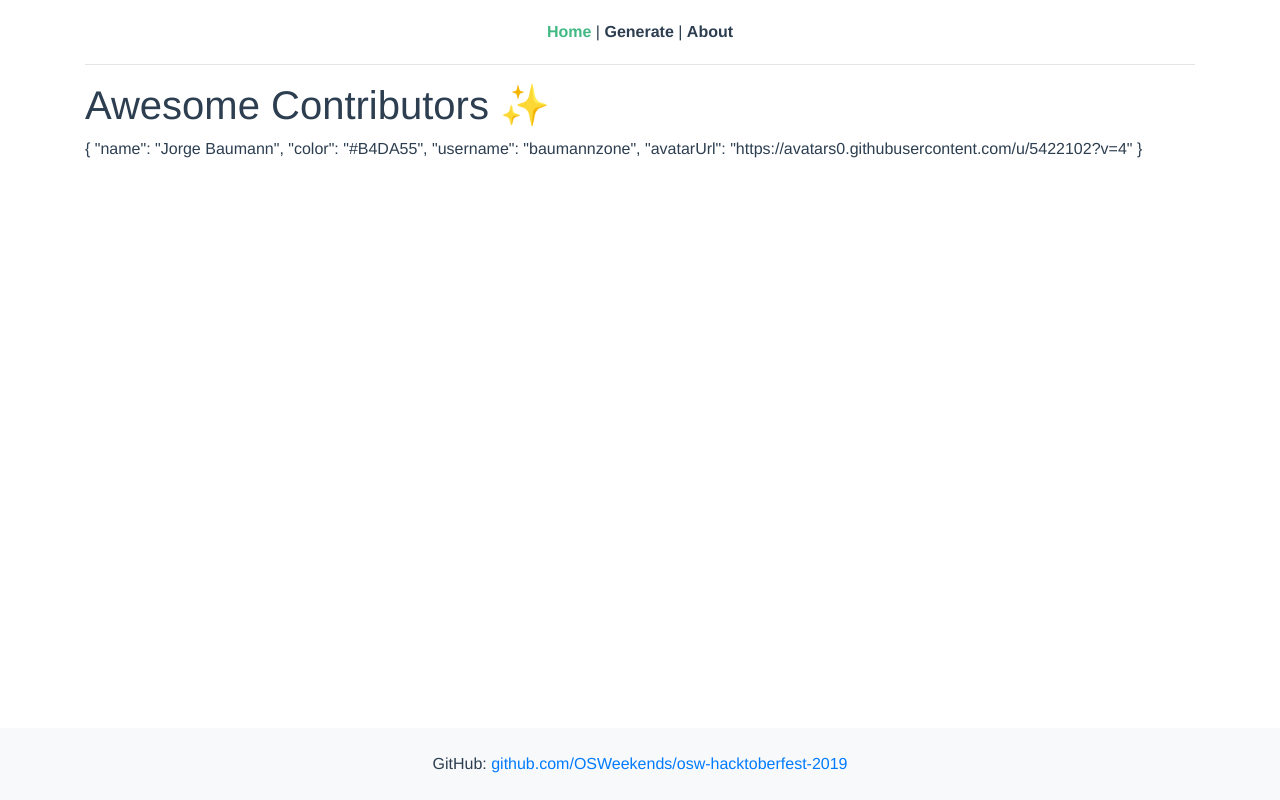
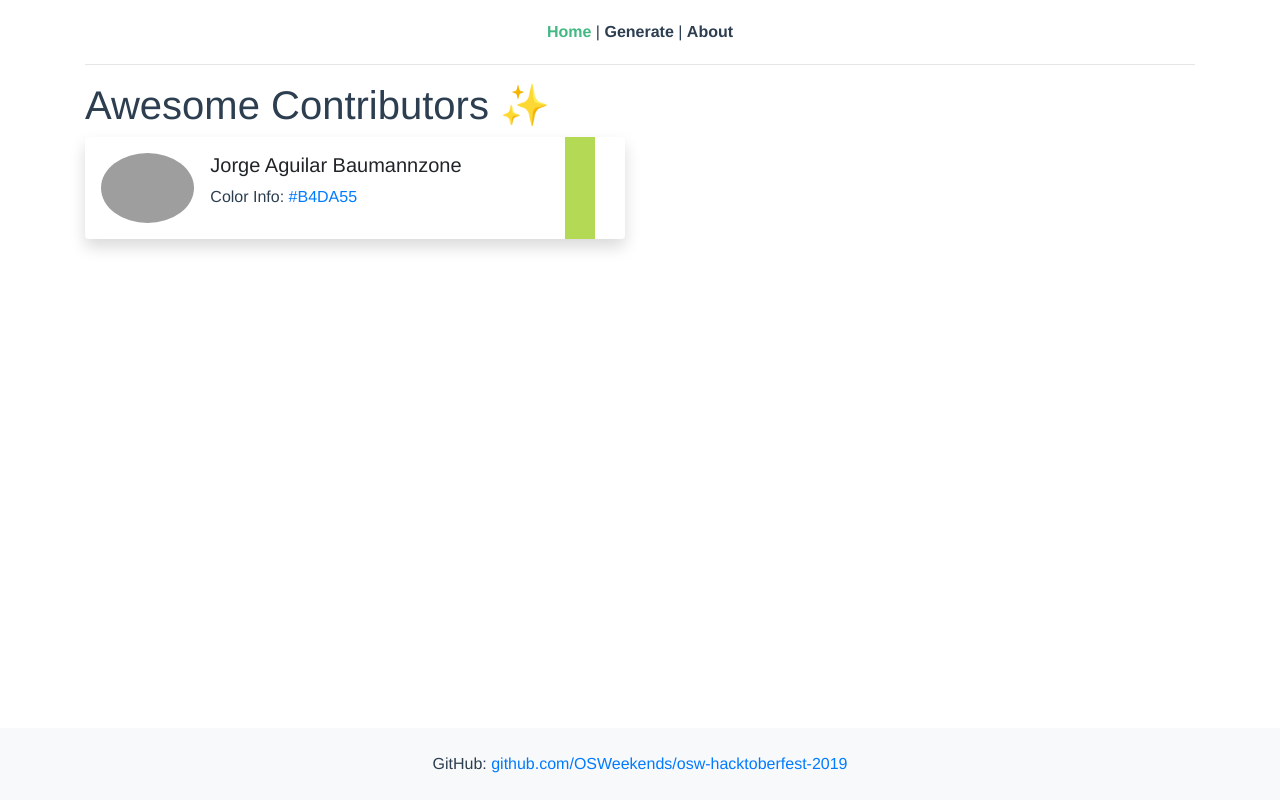
Before and after one commit to srahnama/osw-hacktoberfest-2019, a Vue app: page / in a window 1280 px wide. Built offline with nearby package versions, Linux system fonts and the light colour scheme; grey boxes are pictures that could not be loaded.

Commit message:
Contributors :v:

```diff
--- a/src/assets/contributors.json
+++ b/src/assets/contributors.json
@@ -1,8 +1,3 @@
 [
-  {
-    "name": "Jorge Baumann",
-    "color": "#B4DA55",
-    "username": "baumannzone",
-    "avatarUrl": "https://avatars0.githubusercontent.com/u/5422102?v=4"
-  }
+  { "name": "Jorge Aguilar Baumannzone", "color": "#B4DA55", "username": "baumannzone", "avatarUrl": "https://avatars0.githubusercontent.com/u/5422102?v=4" }
 ]
--- a/src/components/Contributor.vue
+++ b/src/components/Contributor.vue
@@ -1,6 +1,15 @@
 <template>
-  <div class="contributor">
-    {{ contributor }}
+  <div class="col-md-6 mb-3">
+    <div class="contributor shadow p-3 bg-white rounded">
+      <span class="color-box" :style="{ backgroundColor: contributor.color}"></span>
+      <div class="media mr-4">
+        <img :src="contributor.avatarUrl" :alt="contributor.name + ' picture'" class="mr-3 rounded-circle" height="70px">
+        <div class="media-body">
+          <h5><a class="text-body" :href="ghLink">{{ contributor.name }}</a></h5>
+          <p class="m-0"> Color Info: <a :href="theColorApiLink" target="_blank">{{ contributor.color }}</a></p>
+        </div>
+      </div>
+    </div>
   </div>
 </template>
 
@@ -12,10 +21,28 @@ export default {
       required: true,
       type: Object
     }
+  },
+  computed: {
+    theColorApiLink () {
+      const noHashColor = this.contributor.color.substr(1)
+      return `https://www.thecolorapi.com/id?format=html&hex=${noHashColor}`
+    },
+    ghLink () {
+      return `https://github.com/${this.contributor.username}/`
+    }
   }
 }
 </script>
 
 <style lang="stylus">
+.contributor
+  position: relative
+  .color-box
+    display block
+    position absolute
+    width 30px
+    height 100%
+    top 0
+    right 30px
 
 </style>
--- a/src/components/Contributors.vue
+++ b/src/components/Contributors.vue
@@ -1,5 +1,5 @@
 <template>
-  <div class="contributors-list">
+  <div class="row">
     <Contributor
       v-for="contributor in contributors"
       :key="contributor.username"
```
